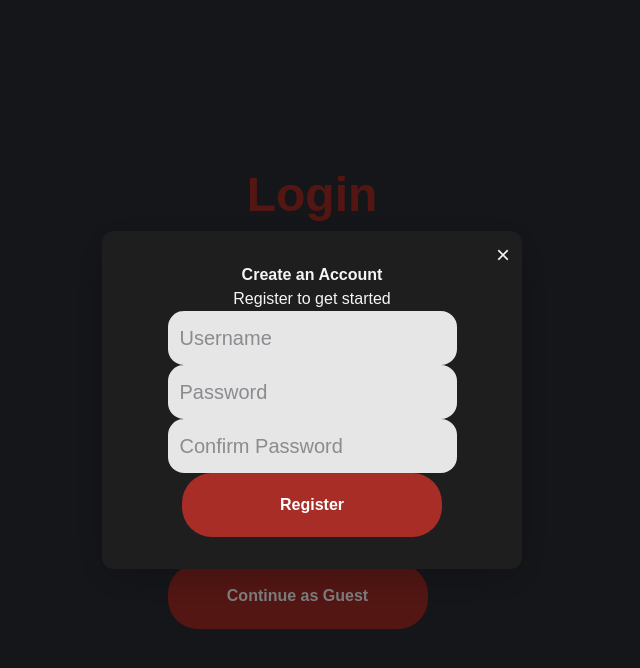
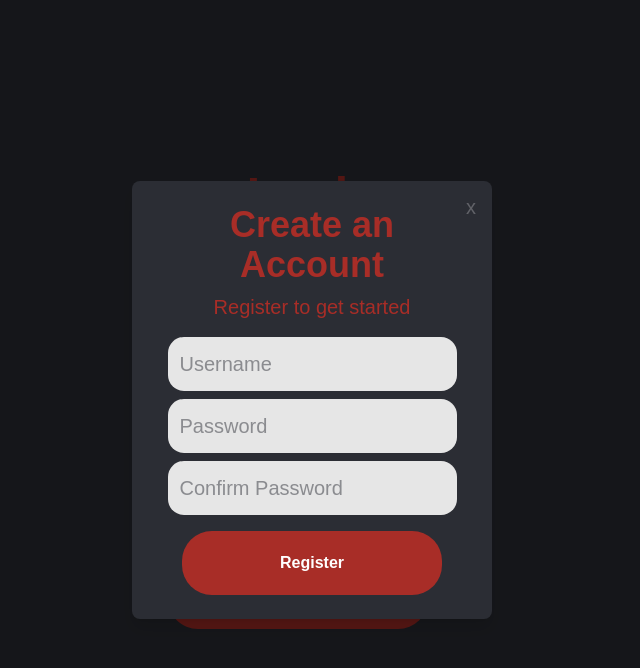
Before and after one commit to DiarmidGR/login-react-express, a React (Vite) app in the folder frontend/: page /login in a window 1280 px wide. Both pictures are taken after typing "Sample", "Sample123" into the empty fields and a click on the button "Register User". Shown: the top 668 px of the page, without its empty margins (328-968 px from the left). Built offline with nearby package versions, Linux system fonts and the light colour scheme; no server answers; a web font is replaced by a local one.

Commit message:
refactored to support tailwindcss

```diff
--- a/frontend/src/pages/Login/RegisterModal.css
+++ /dev/null
@@ -1,32 +0,0 @@
-.modal-overlay {
-  position: fixed;
-  inset: 0;
-  background: rgba(0, 0, 0, 0.5);
-  display: flex;
-  align-items: center;
-  justify-content: center;
-  z-index: 1000;
-}
-
-.modal-content {
-  position: relative;
-  border-radius: 12px;
-  padding: 2rem;
-  width: 90%;
-  max-width: 420px;
-  box-shadow: 0 10px 40px rgba(0, 0, 0, 0.2);
-  background: #1e1e1e;
-  color: #f5f5f5;
-}
-
-.modal-close-button {
-  position: absolute;
-  top: 0.75rem;
-  right: 0.75rem;
-  background: none;
-  border: none;
-  font-size: 1.5rem;
-  line-height: 1;
-  cursor: pointer;
-  color: inherit;
-}
--- a/frontend/src/pages/Login/RegisterModal.tsx
+++ b/frontend/src/pages/Login/RegisterModal.tsx
@@ -1,7 +1,5 @@
-import "./RegisterModal.css";
 import { useState } from "react";
 import axios from "axios";
-import toast from "react-hot-toast";
 
 interface RegisterModalProps {
   isOpen: boolean;
@@ -31,7 +29,7 @@ const RegisterModal: React.FC<RegisterModalProps> = ({ isOpen, onClose }) => {
     e.preventDefault();
 
     if (password !== confirmPassword) {
-      toast.error("Passwords do not match.");
+      console.error("Passwords do not match.");
       return;
     }
 
@@ -41,35 +39,35 @@ const RegisterModal: React.FC<RegisterModalProps> = ({ isOpen, onClose }) => {
         username,
         password,
       }, { withCredentials: true });
-      toast.success("Account created! You can now log in.");
+      console.log("Account created! You can now log in.");
       handleClose();
     } catch (err) {
-      toast.error("Registration failed. Try a different username.");
+      console.error("Registration failed. Try a different username.");
     } finally {
       setIsSubmitting(false);
     }
   };
 
   return (
-    <div className="modal-overlay" onClick={handleClose}>
+    <div className="flex fixed inset-0 justify-center items-center bg-black/50" onClick={handleClose}>
       <div
-        className="modal-content"
+        className="modal-content bg-(--secondary-dark) rounded-lg p-6 max-w-420 w-90 shadow-lg relative"
         onClick={(e) => e.stopPropagation()}
       >
-        <button className="modal-close-button" onClick={handleClose} aria-label="Close">
-          ×
+        <button
+          className="absolute top-3 right-4 text-xl cursor-pointer text-(--secondary-lighter)
+          hover:text-(--primary-color) transition-all duration-300" onClick={handleClose}>
+          x
         </button>
 
         <form onSubmit={handleSubmit} className="login-form">
-          <h1 className="login-header switzer-bold">Create an Account</h1>
-          <h3 className="login-subheader switzer-regular">
-            Register to get started
-          </h3>
+          <h1 className="login-header switzer-bold text-4xl mb-2">Create an Account</h1>
+          <h3 className="login-subheader switzer-regular text-xl mb-4">Register to get started</h3>
 
           <label htmlFor="" className="login-child">
             <input
               type="text"
-              className="login-input switzer-regular"
+              className="login-input switzer-regular mb-2"
               value={username}
               onChange={(e) => setUsername(e.target.value)}
               required
@@ -80,7 +78,7 @@ const RegisterModal: React.FC<RegisterModalProps> = ({ isOpen, onClose }) => {
           <label htmlFor="" className="login-child">
             <input
               type="password"
-              className="login-input switzer-regular"
+              className="login-input switzer-regular mb-2"
               value={password}
               onChange={(e) => setPassword(e.target.value)}
               required
@@ -91,7 +89,7 @@ const RegisterModal: React.FC<RegisterModalProps> = ({ isOpen, onClose }) => {
           <label htmlFor="" className="login-child">
             <input
               type="password"
-              className="login-input switzer-regular"
+              className="login-input switzer-regular mb-4"
               value={confirmPassword}
               onChange={(e) => setConfirmPassword(e.target.value)}
               required
@@ -100,7 +98,7 @@ const RegisterModal: React.FC<RegisterModalProps> = ({ isOpen, onClose }) => {
           </label>
 
           <button type="submit" className="login-button switzer-bold" disabled={isSubmitting}>
-            {isSubmitting ? "Creating Account..." : "Register"}
+            {"Register"}
           </button>
         </form>
       </div>
```
